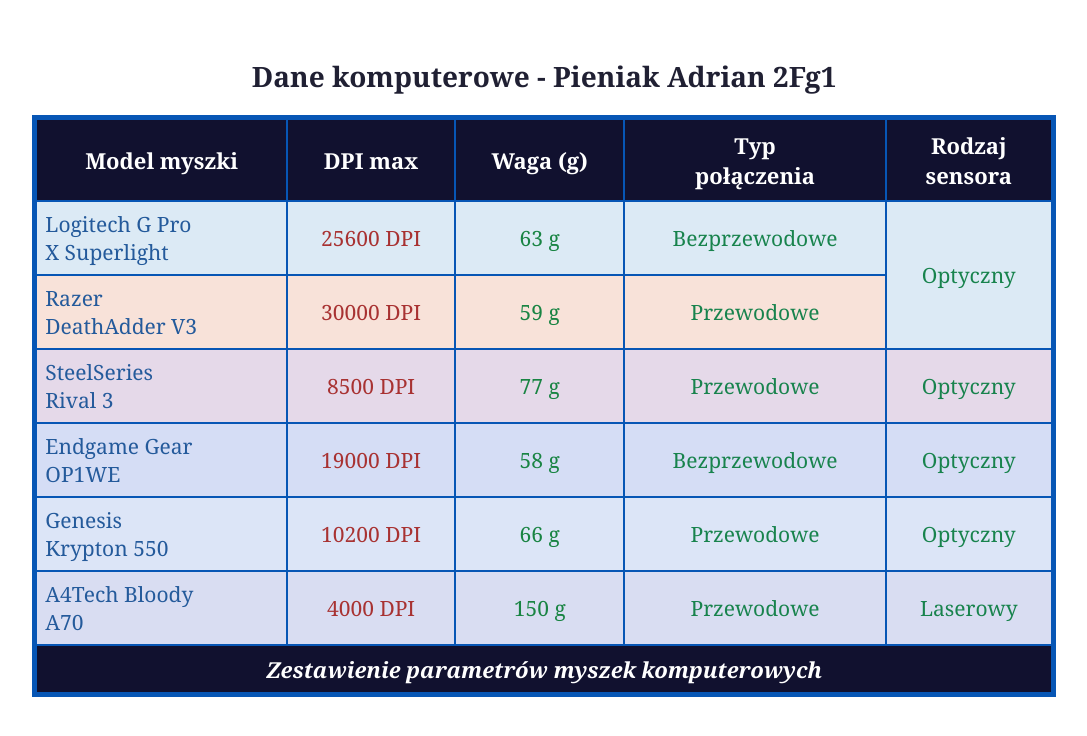
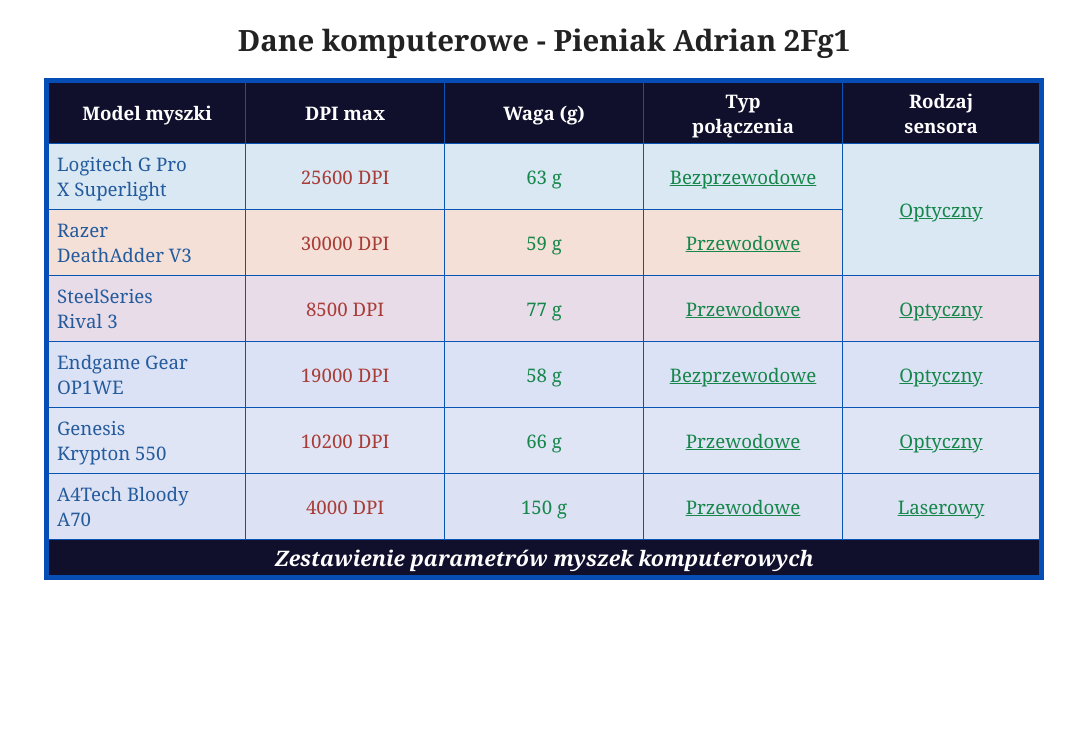
Before and after one commit to adrianpieniak30-commits/witryny, a plain HTML site: page tabela_pieniak.html in a window 1280 px wide. Shown: the whole page, without its empty margins (96-1183 px from the left). Drawn offline with Linux system fonts and the light colour scheme.

Commit message:
Update tabela_pieniak.html

```diff
--- a/tabela_pieniak.html
+++ b/tabela_pieniak.html
@@ -7,94 +7,91 @@
 
 <style>
     body {
-        font-family: Cambria, serif;
-        background-color: white;
-        padding: 30px;
+        font-family: Cambria, Georgia, serif;
+        background: white;
     }
 
     h1 {
+        font-family: Cambria, Georgia, serif;
+        font-size: 22pt;
+        font-weight: bold;
         text-align: center;
-        font-size: 28px;
-        color: #202033;
+        color: #222222;
+        margin-bottom: 18px;
     }
 
     table {
-        width: 85%;
-        margin: 20px auto;
+        width: 1000px;
         border-collapse: collapse;
-        border: 5px solid #0756B5;
-        text-align: center;
-        font-size: 21px;
+        table-layout: fixed;
+        margin: auto;
+        border: 5px solid #064DB5;
+        font-family: Cambria, Georgia, serif;
+        font-size: 14pt;
     }
 
     th {
-        background-color: #11112F;
-        color: white;
-        border: 2px solid #0756B5;
-        padding: 10px;
-        font-size: 22px;
+        background-color: #10102D;
+        color: #FFFFFF;
+        font-size: 14pt;
+        font-weight: bold;
+        text-align: center;
+        padding: 5px;
+        border: 1px solid #0754B5;
+        height: 48px;
     }
 
     td {
-        border: 2px solid #0756B5;
-        padding: 8px;
+        border: 1px solid #0754B5;
+        text-align: center;
+        vertical-align: middle;
+        padding: 3px;
+        height: 59px;
+        font-size: 14pt;
     }
 
-    /* Kolory kolejnych wierszy */
-    .wiersz1 {
-        background-color: #DCEAF5;
-    }
-
-    .wiersz2 {
-        background-color: #F8E2D9;
-    }
-
-    .wiersz3 {
-        background-color: #E5D9E9;
-    }
-
-    .wiersz4 {
-        background-color: #D5DDF5;
-    }
-
-    .wiersz5 {
-        background-color: #DCE5F7;
-    }
-
-    .wiersz6 {
-        background-color: #D9DDF2;
-    }
-
-    /* Kolory tekstu */
     .model {
-        color: #245A9B;
         text-align: left;
+        color: #245B9D;
+        padding-left: 8px;
     }
 
     .dpi {
-        color: #A83232;
+        color: #A83C36;
     }
 
     .waga {
-        color: #198443;
+        color: #16864B;
     }
 
     .typ {
-        color: #18834D;
+        color: #16864B;
+        text-decoration: underline;
     }
 
     .sensor {
-        color: #18834D;
+        color: #16864B;
+        text-decoration: underline;
     }
 
+    .r1 { background-color: #D9E8F3; }
+    .r2 { background-color: #F5E0D8; }
+    .r3 { background-color: #E9DCE9; }
+    .r4 { background-color: #DCE2F5; }
+    .r5 { background-color: #E0E5F5; }
+    .r6 { background-color: #DCE1F3; }
+
     tfoot td {
-        background-color: #11112F;
+        background-color: #10102D;
         color: white;
         font-weight: bold;
         font-style: italic;
         text-align: center;
-        font-size: 22px;
+        height: 31px;
+        padding: 2px;
+        font-size: 16pt;
     }
+
 </style>
 </head>
 
@@ -103,6 +100,14 @@
 <h1>Dane komputerowe - Pieniak Adrian 2Fg1</h1>
 
 <table>
+
+<colgroup>
+    <col style="width:20%">
+    <col style="width:20%">
+    <col style="width:20%">
+    <col style="width:20%">
+    <col style="width:20%">
+</colgroup>
 
 <thead>
 <tr>
@@ -115,7 +120,8 @@
 </thead>
 
 <tbody>
-        <tr class="wiersz1">
+
+<tr class="r1">
     <td class="model">Logitech G Pro<br>X Superlight</td>
     <td class="dpi">25600 DPI</td>
     <td class="waga">63 g</td>
@@ -123,14 +129,14 @@
     <td class="sensor" rowspan="2">Optyczny</td>
 </tr>
 
-        <tr class="wiersz2">
+<tr class="r2">
     <td class="model">Razer<br>DeathAdder V3</td>
     <td class="dpi">30000 DPI</td>
     <td class="waga">59 g</td>
     <td class="typ">Przewodowe</td>
 </tr>
 
-        <tr class="wiersz3">
+<tr class="r3">
     <td class="model">SteelSeries<br>Rival 3</td>
     <td class="dpi">8500 DPI</td>
     <td class="waga">77 g</td>
@@ -138,7 +144,7 @@
     <td class="sensor">Optyczny</td>
 </tr>
 
-        <tr class="wiersz4">
+<tr class="r4">
     <td class="model">Endgame Gear<br>OP1WE</td>
     <td class="dpi">19000 DPI</td>
     <td class="waga">58 g</td>
@@ -146,7 +152,7 @@
     <td class="sensor">Optyczny</td>
 </tr>
 
-        <tr class="wiersz5">
+<tr class="r5">
     <td class="model">Genesis<br>Krypton 550</td>
     <td class="dpi">10200 DPI</td>
     <td class="waga">66 g</td>
@@ -154,13 +160,14 @@
     <td class="sensor">Optyczny</td>
 </tr>
 
-        <tr class="wiersz6">
+<tr class="r6">
     <td class="model">A4Tech Bloody<br>A70</td>
     <td class="dpi">4000 DPI</td>
     <td class="waga">150 g</td>
     <td class="typ">Przewodowe</td>
     <td class="sensor">Laserowy</td>
 </tr>
+
 </tbody>
 
 <tfoot>
```
Lines whose indentation alone changed are shown as unchanged.
